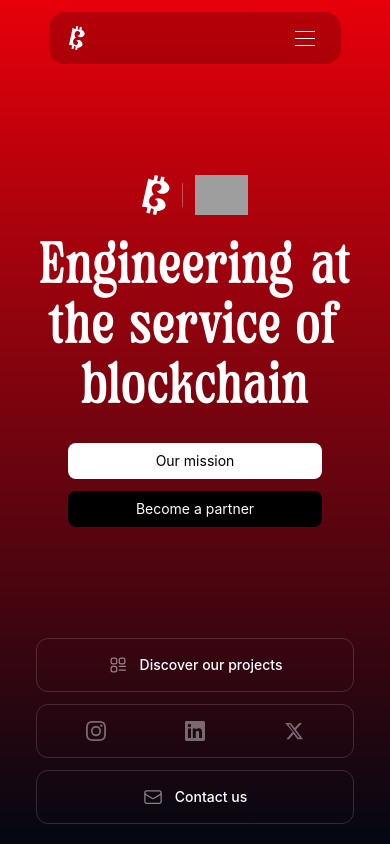
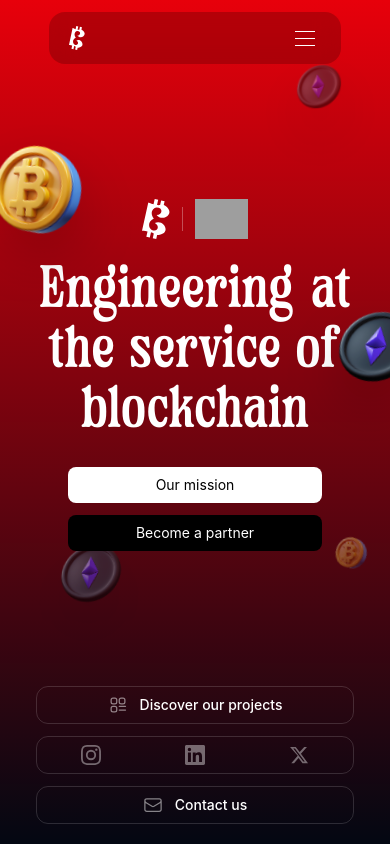
Before and after one commit to ETS-Blockchain/ETSBlockchain, a React (Vite) app: page / in a window 390 px wide. Built offline with nearby package versions, Linux system fonts and the light colour scheme; grey boxes are pictures that could not be loaded.

Commit message:
Correction du Responsive et ajout de jetons flottants

```diff
--- a/src/components/Hero.tsx
+++ b/src/components/Hero.tsx
@@ -2,6 +2,8 @@ import { Link } from "react-router-dom"
 import Menu from "./Menu.tsx"
 import ETS from "../assets/ETS.png"
 import logo from "../assets/logo.svg"
+import Bitcoin from "../assets/Bitcoin.png"
+import Ethereum from "../assets/Ethereum.png"
 import { useLang } from "../context/LangContext.tsx"
 
 const t = {
@@ -21,16 +23,69 @@ const t = {
   }
 }
 
+const floatingCryptos = [
+  // Bitcoin — grand, haut gauche
+  { src: "bitcoin", alt: "Bitcoin", size: "w-28 sm:w-40 md:w-48 lg:w-60", position: "top-[16%] lg:top-[8%] left-[-5%]", animation: "animate-float-a", rotate: "-rotate-12", opacity: "opacity-100", z:"z-50" },
+  // Bitcoin — petit, bas gauche
+  { src: "ethereum", alt: "Ethereum", size: "w-16 md:w-20", position: "bottom-[28%] left-[15%]", animation: "animate-float-c", rotate: "rotate-6", opacity: "opacity-60", z:"z-0" },
+  // Ethereum — grand, droite milieu
+  { src: "ethereum", alt: "Ethereum", size: "w-20 sm:w-30 md:w-40 lg:w-50", position: "top-[38%] lg:top-[45%] right-[-7%]", animation: "animate-float-b", rotate: "rotate-12", opacity: "opacity-100", z:"z-50" },
+  // Ethereum — petit, haut droite
+  { src: "ethereum", alt: "Ethereum", size: "w-12 md:w-16", position: "top-[8%] right-[12%]", animation: "animate-float-d", rotate: "-rotate-6", opacity: "opacity-50", z:"z-0" },
+  // Bitcoin — très petit, droite bas
+  { src: "bitcoin", alt: "Bitcoin", size: "w-10 md:w-14", position: "sm:bottom-[18%] bottom-[32%] right-[5%] sm:right-[20%]", animation: "animate-float-a", rotate: "rotate-20", opacity: "opacity-40", z:"z-0" },
+]
+
 function Hero() {
   const { lang } = useLang()
   const tx = t[lang]
 
   return (
-    <header className="bg-linear-to-b from-red-600 to-transparent h-screen w-screen p-3 flex flex-col justify-between items-center overflow-hidden">
+    <>
+      <style>{`
+        @keyframes float-a {
+          0%, 100% { transform: translateY(0px) rotate(-12deg); }
+          50% { transform: translateY(-18px) rotate(-8deg); }
+        }
+        @keyframes float-b {
+          0%, 100% { transform: translateY(0px) rotate(12deg); }
+          50% { transform: translateY(-22px) rotate(16deg); }
+        }
+        @keyframes float-c {
+          0%, 100% { transform: translateY(0px) rotate(6deg); }
+          50% { transform: translateY(-12px) rotate(2deg); }
+        }
+        @keyframes float-d {
+          0%, 100% { transform: translateY(0px) rotate(-6deg); }
+          33% { transform: translateY(-10px) rotate(-10deg); }
+          66% { transform: translateY(-4px) rotate(-3deg); }
+        }
+        .animate-float-a { animation: float-a 6s ease-in-out infinite; }
+        .animate-float-b { animation: float-b 7.5s ease-in-out infinite; }
+        .animate-float-c { animation: float-c 5.5s ease-in-out infinite 1s; }
+        .animate-float-d { animation: float-d 8s ease-in-out infinite 0.5s; }
+      `}</style>
+
+      <header className="relative bg-linear-to-b from-red-600 to-transparent h-screen w-screen p-3 flex flex-col justify-between items-center overflow-hidden">
+
+        {/* Floating cryptos */}
+        {floatingCryptos.map((crypto, i) => (
+          <div
+            key={i}
+            className={`absolute pointer-events-none select-none ${crypto.position} ${crypto.animation} ${crypto.opacity} ${crypto.z}`}
+          >
+            <img
+              src={crypto.src === "bitcoin" ? Bitcoin : Ethereum}
+              alt={crypto.alt}
+              className={`${crypto.size} drop-shadow-2xl`}
+              draggable={false}
+            />
+          </div>
+        ))}
 
         <Menu />
 
-      <div className="flex flex-col items-center text-center px-6 gap-6">
+        <div className="flex flex-col items-center text-center px-6 gap-6 z-10">
           <div className="flex gap-3 items-center">
             <img className="h-10" src={logo} alt="Logo" />
             <div className="w-px h-6 bg-white/30" />
@@ -51,16 +106,15 @@ function Hero() {
           </div>
         </div>
 
-      <div className="flex flex-col sm:flex-row justify-center gap-3 pb-2 w-full max-w-3xl px-6">
-        <Link to="/projets" className="flex-1 border border-white/15 rounded-xl p-4 flex flex-row items-center justify-center gap-3 hover:border-white/30 hover:bg-white/5 transition-all duration-200">
+        <div className="flex flex-col sm:flex-row justify-center gap-3 pb-2 w-full max-w-3xl px-6 z-10">
+          <Link to="/projets" className="flex-1 border border-white/15 rounded-xl p-2 sm:p-4 flex flex-row items-center justify-center gap-3 hover:border-white/30 hover:bg-white/5 transition-all duration-200">
             <svg xmlns="http://www.w3.org/2000/svg" width="20" height="20" fill="none" viewBox="0 0 24 24" stroke="currentColor" strokeWidth={1.5} className="text-white/50 shrink-0">
               <path strokeLinecap="round" strokeLinejoin="round" d="M3.75 6A2.25 2.25 0 016 3.75h2.25A2.25 2.25 0 0110.5 6v2.25a2.25 2.25 0 01-2.25 2.25H6a2.25 2.25 0 01-2.25-2.25V6zM13.5 6a2.25 2.25 0 012.25-2.25H18A2.25 2.25 0 0120.25 6v2.25A2.25 2.25 0 0118 10.5h-2.25a2.25 2.25 0 01-2.25-2.25V6zM3.75 15.75A2.25 2.25 0 016 13.5h2.25a2.25 2.25 0 012.25 2.25V18a2.25 2.25 0 01-2.25 2.25H6A2.25 2.25 0 013.75 18v-2.25zM13.5 13.5h7.5M13.5 18h7.5" />
             </svg>
             <p className="text-white text-sm font-medium leading-tight">{tx.projects}</p>
           </Link>
 
-        {/* Liens externes : on garde <a> avec target="_blank" pour la sécurité */}
-        <div className="flex-1 border border-white/15 rounded-xl p-4 flex items-center justify-around gap-3 hover:border-white/30 hover:bg-white/5 transition-all duration-200">
+          <div className="flex-1 border border-white/15 rounded-xl p-2 sm:p-4 flex items-center justify-around gap-3 hover:border-white/30 hover:bg-white/5 transition-all duration-200">
             <a href="https://www.instagram.com/byzantium.ets/" target="_blank" rel="noopener noreferrer" className="text-white/40 hover:text-white transition-colors duration-150">
               <svg width="20" height="20" fill="currentColor" viewBox="0 0 24 24"><path d="M12 2.163c3.204 0 3.584.012 4.85.07 3.252.148 4.771 1.691 4.919 4.919.058 1.265.069 1.645.069 4.849 0 3.205-.012 3.584-.069 4.849-.149 3.225-1.664 4.771-4.919 4.919-1.266.058-1.644.07-4.85.07-3.204 0-3.584-.012-4.849-.07-3.26-.149-4.771-1.699-4.919-4.92-.058-1.265-.07-1.644-.07-4.849 0-3.204.013-3.583.07-4.849.149-3.227 1.664-4.771 4.919-4.919 1.266-.057 1.645-.069 4.849-.069zM12 0C8.741 0 8.333.014 7.053.072 2.695.272.273 2.69.073 7.052.014 8.333 0 8.741 0 12c0 3.259.014 3.668.072 4.948.2 4.358 2.618 6.78 6.98 6.98C8.333 23.986 8.741 24 12 24c3.259 0 3.668-.014 4.948-.072 4.354-.2 6.782-2.618 6.979-6.98.059-1.28.073-1.689.073-4.948 0-3.259-.014-3.667-.072-4.947-.196-4.354-2.617-6.78-6.979-6.98C15.668.014 15.259 0 12 0zm0 5.838a6.162 6.162 0 100 12.324 6.162 6.162 0 000-12.324zM12 16a4 4 0 110-8 4 4 0 010 8zm6.406-11.845a1.44 1.44 0 100 2.881 1.44 1.44 0 000-2.881z"/></svg>
             </a>
@@ -72,7 +126,7 @@ function Hero() {
             </a>
           </div>
 
-        <Link to="/contact" className="flex-1 border border-white/15 rounded-xl p-4 flex flex-row items-center justify-center gap-3 hover:border-white/30 hover:bg-white/5 transition-all duration-200">
+          <Link to="/contact" className="flex-1 border border-white/15 rounded-xl p-2 sm:p-4 flex flex-row items-center justify-center gap-3 hover:border-white/30 hover:bg-white/5 transition-all duration-200">
             <svg xmlns="http://www.w3.org/2000/svg" width="20" height="20" fill="none" viewBox="0 0 24 24" stroke="currentColor" strokeWidth={1.5} className="text-white/50 shrink-0">
               <path strokeLinecap="round" strokeLinejoin="round" d="M21.75 6.75v10.5a2.25 2.25 0 01-2.25 2.25h-15a2.25 2.25 0 01-2.25-2.25V6.75m19.5 0A2.25 2.25 0 0019.5 4.5h-15a2.25 2.25 0 00-2.25 2.25m19.5 0v.243a2.25 2.25 0 01-1.07 1.916l-7.5 4.615a2.25 2.25 0 01-2.36 0L3.32 8.91a2.25 2.25 0 01-1.07-1.916V6.75" />
             </svg>
@@ -81,6 +135,7 @@ function Hero() {
         </div>
 
       </header>
+    </>
   )
 }
 
--- a/src/components/Menu.tsx
+++ b/src/components/Menu.tsx
@@ -33,7 +33,7 @@ function Menu() {
      <nav className="bg-black/20 backdrop-blur-md px-5 h-13 rounded-2xl flex items-center justify-between">
         <Link to="/"><img src={logo} alt="logo" className="h-6" /></Link>
 
-        <ul className="hidden md:flex gap-5 text-xs list-none absolute left-1/2 -translate-x-1/2">
+        <ul className="hidden menu:flex gap-5 text-xs list-none absolute left-1/2 -translate-x-1/2">
             {links.map((l) => (
             <li key={l.to}>
                 <Link to={l.to} className="text-white/70 hover:text-white transition-colors duration-150">
@@ -44,15 +44,15 @@ function Menu() {
         </ul>
 
         <div className="flex items-center gap-2">
-            <LangToggle className="hidden md:flex" />
-            <Link to="/mission" className="hidden md:block text-xs text-black bg-white py-2 px-4 rounded-lg hover:bg-gray-100 hover:scale-105 transition-all duration-150">
+            <LangToggle className="hidden menu:flex" />
+            <Link to="/mission" className="hidden menu:block text-xs text-black bg-white py-2 px-4 rounded-lg hover:bg-gray-100 hover:scale-105 transition-all duration-150">
             {lang === "fr" ? "Rejoindre le club" : "Join the club"}
             </Link>
             <button
             onClick={() => setOpen(!open)}
             aria-label={open ? "Fermer le menu" : "Ouvrir le menu"}
             aria-expanded={open}
-            className="md:hidden flex flex-col justify-center items-center w-8 h-8 gap-1.5"
+            className="menu:hidden flex flex-col justify-center items-center w-8 h-8 gap-1.5"
             >
             <span className={`block w-5 h-px bg-white transition-all duration-200 ${open ? "rotate-45 translate-y-2" : ""}`} />
             <span className={`block w-5 h-px bg-white transition-all duration-200 ${open ? "opacity-0" : ""}`} />
@@ -61,7 +61,7 @@ function Menu() {
         </div>
     </nav>
 
-      <div className={`md:hidden fixed inset-0 bg-black/90 backdrop-blur-md z-50 transition-all duration-300 ${open ? "opacity-100 pointer-events-auto" : "opacity-0 pointer-events-none"}`}>
+      <div className={`menu:hidden fixed inset-0 bg-black/90 backdrop-blur-md z-50 transition-all duration-300 ${open ? "opacity-100 pointer-events-auto" : "opacity-0 pointer-events-none"}`}>
         <div className="flex justify-between items-center px-6 h-16 border-b border-white/10">
           <img src={logo} alt="logo" className="h-6" />
           <div className="flex items-center gap-3">
--- a/src/index.css
+++ b/src/index.css
@@ -9,3 +9,7 @@
 @theme {
   --font-byzantium: "Byzantium", serif;
 }
+
+@theme {
+  --breakpoint-menu: 1075px;
+}
```
Lines whose indentation alone changed are shown as unchanged.
